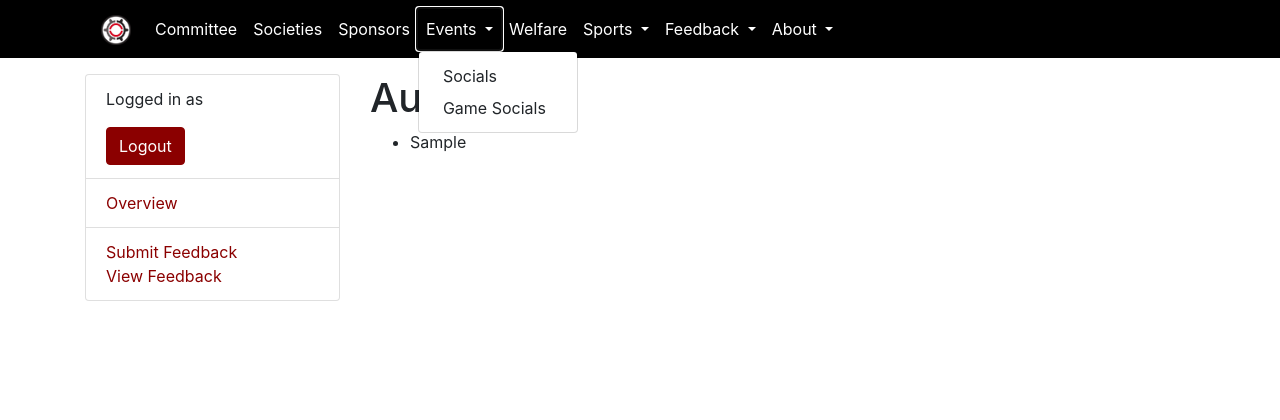
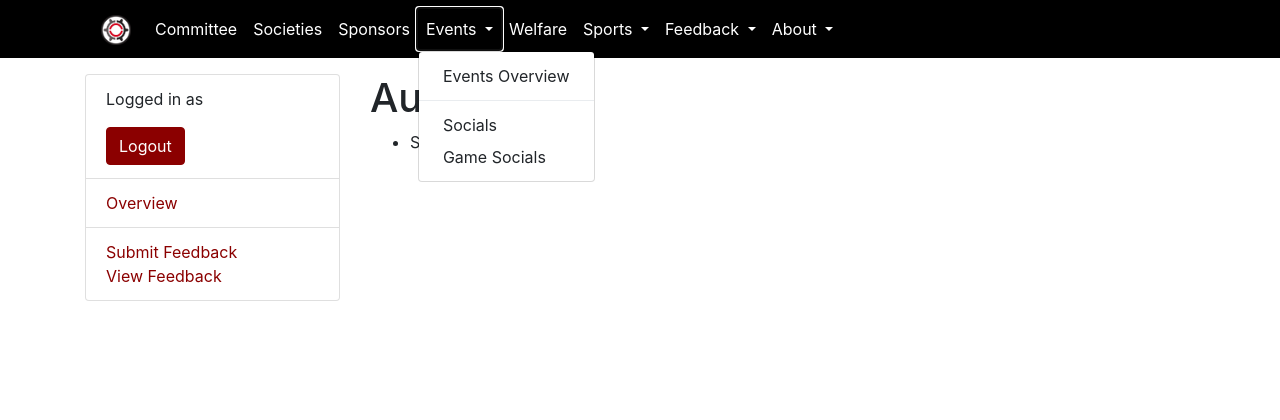
Before and after one commit to ecss-soton/ecssweb, a Django app: template auditlog/templates/auditlog/view.html in a window 1280 px wide, after a click on "Events". Shown: the top 420 px of the page. Run offline with Django 3.2, Linux system fonts and the light colour scheme; the template is opened without the code that fills it: most values are stand-ins (such as "Sample title", 1, 10 or a date in 2020); parts of the project's set-up code (start-up, migrations or seed data) failed here and were passed over; some libraries are stand-ins or nearby versions.

Commit message:
Change welfare link on navbar

```diff
--- a/website/templates/website/base.html
+++ b/website/templates/website/base.html
@@ -45,12 +45,14 @@
                   Events
                 </a>
                 <div class="dropdown-menu" aria-labelledby="navbarEventsDropdown">
+                  <a class="dropdown-item" href="{% url 'website:events' %}">Events Overview</a>
+                  <div class="dropdown-divider"></div>
                   <a class="dropdown-item" href="https://society.ecs.soton.ac.uk/leaflet/?section=Socials">Socials</a>
                   <a class="dropdown-item" href="https://society.ecs.soton.ac.uk/leaflet/?section=Gaming%20Socials">Game Socials</a>
                 </div>
               </li>
               <li class="nav-item">
-                <a class="nav-link" href="https://society.ecs.soton.ac.uk/leaflet/?section=Welfare">Welfare</a>
+                <a class="nav-link" href="{% url 'website:welfare' %}">Welfare</a>
               </li>
               <li class="nav-item dropdown">
                 <a class="nav-link dropdown-toggle" href="#" id="navbarSportsDropdown" role="button" data-toggle="dropdown" aria-haspopup="true" aria-expanded="false">
```
